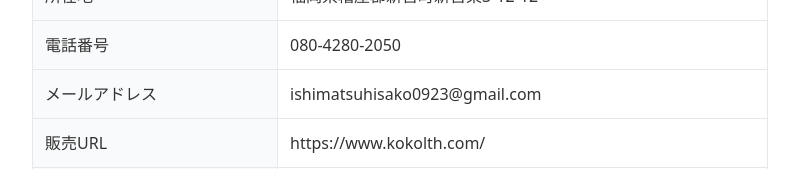
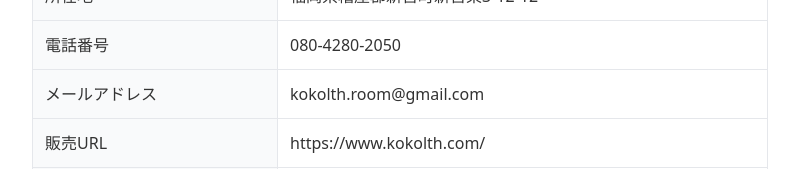
Before and after one commit to topgun0415/kokolth, a Next.js app in the folder my-app/: page /legal in a window 1280 px wide. Shown: the part 292-461 px from the top of the page, without its empty margins (240-1039 px from the left). Built offline with nearby package versions, Linux system fonts and the light colour scheme; no server answers.

Commit message:
enhance : add some keywords to SEO policy & change mail address

```diff
--- a/my-app/src/app/(routes)/legal/page.tsx
+++ b/my-app/src/app/(routes)/legal/page.tsx
@@ -6,7 +6,7 @@
   { item: "運営統括責任者", content: "Hisako Ishimatsu" },
   { item: "所在地", content: "福岡県糟屋郡新宮町新宮東3-12-12" },
   { item: "電話番号", content: "080-4280-2050" },
-  { item: "メールアドレス", content: "ishimatsuhisako0923@gmail.com" },
+  { item: "メールアドレス", content: "kokolth.room@gmail.com" },
   { item: "販売URL", content: "https://www.kokolth.com/" },
   {
     item: "販売価格",
--- a/my-app/src/app/layout.tsx
+++ b/my-app/src/app/layout.tsx
@@ -7,6 +7,7 @@
   title: '高齢出産・妊活の悩みをメールで解決｜ココルス (Kokolth)',
   description:
     'ココルスは高齢出産・妊活・妊娠中・高齢育児・夫婦関係の不安に…',
+  keywords: ['高齢出産','高齢ママ','40代妊娠','不安','経験','高齢育児','夫婦関係','子育て','相談','カウンセリング','食事'],
   openGraph: {
     type: 'website',
     url: 'https://kokolth.com',
```
